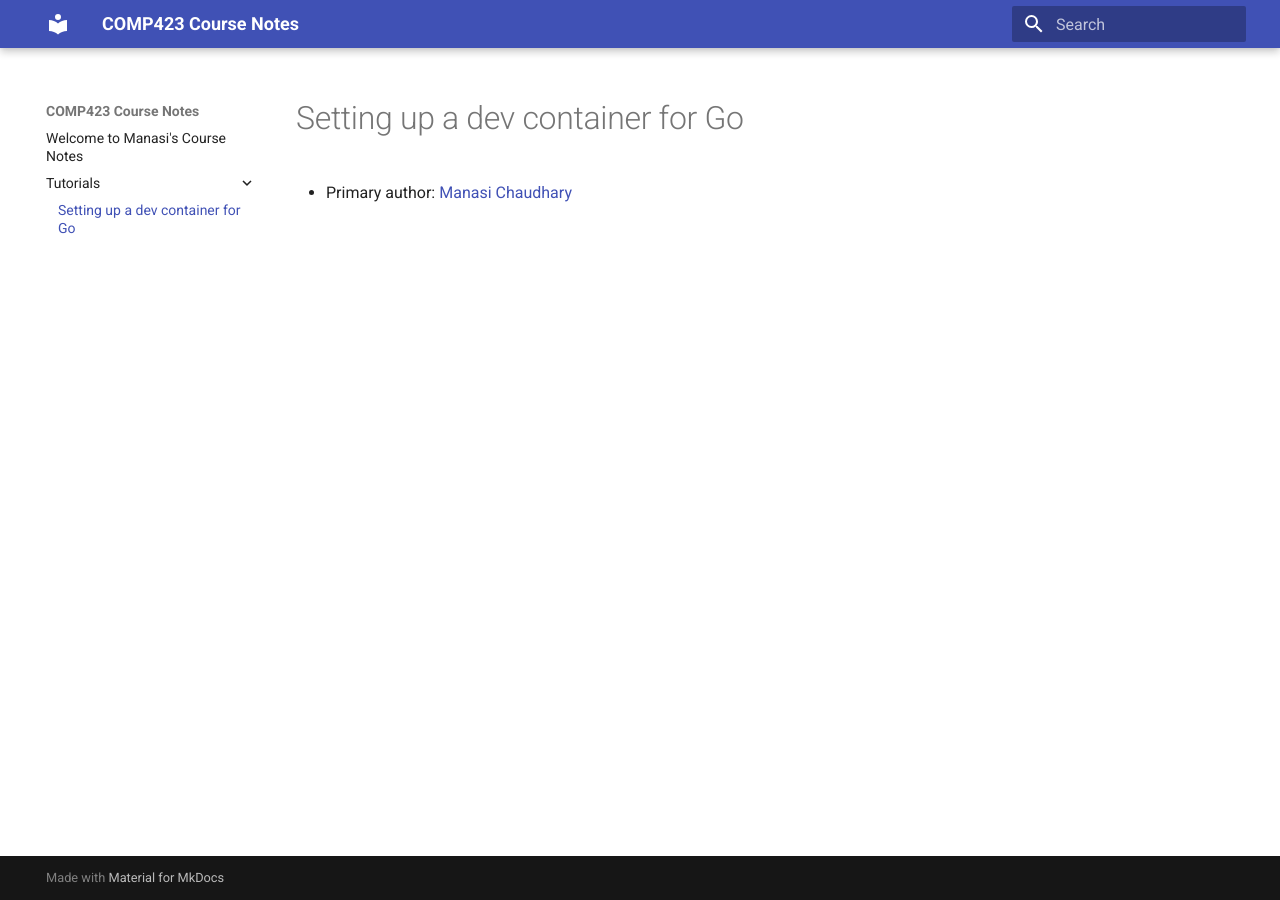
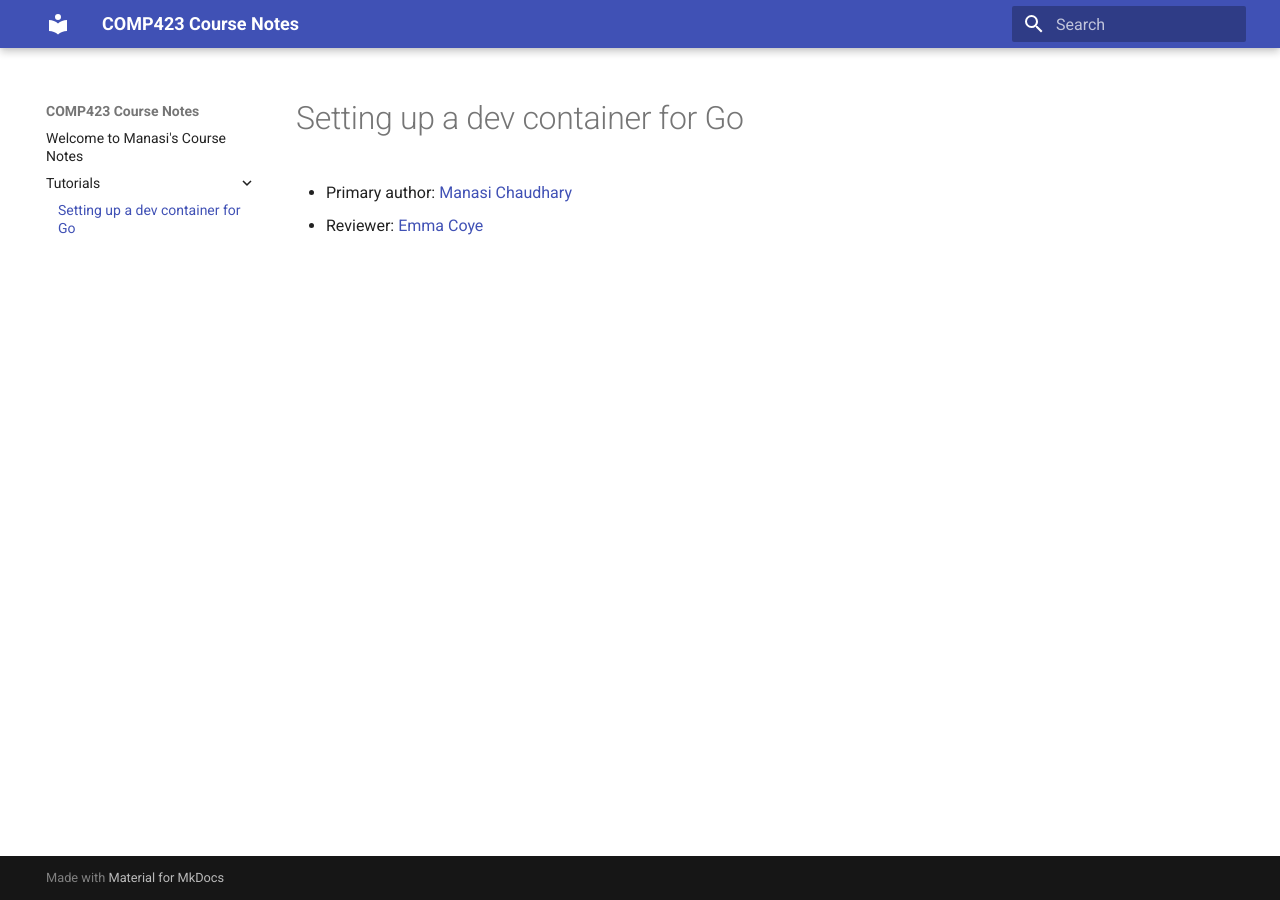
Before and after one commit to mchaudh-21/comp423-course-notes, an MkDocs documentation site: the page built from docs/tutorials/go-setup.md, in a window 1280 px wide. Built offline with MkDocs 1.6.1 and Material for MkDocs 9.7.7, drawn with Linux system fonts in a browser that asks for light colours.

Commit message:
Edits by Emma was made

```diff
--- a/docs/tutorials/go-setup.md
+++ b/docs/tutorials/go-setup.md
@@ -2,3 +2,4 @@
 
 * Primary author: [Manasi Chaudhary](https://github.com/mchaudh-21
 )
+* Reviewer: [Emma Coye](https://github.com/emmacoye)
```
